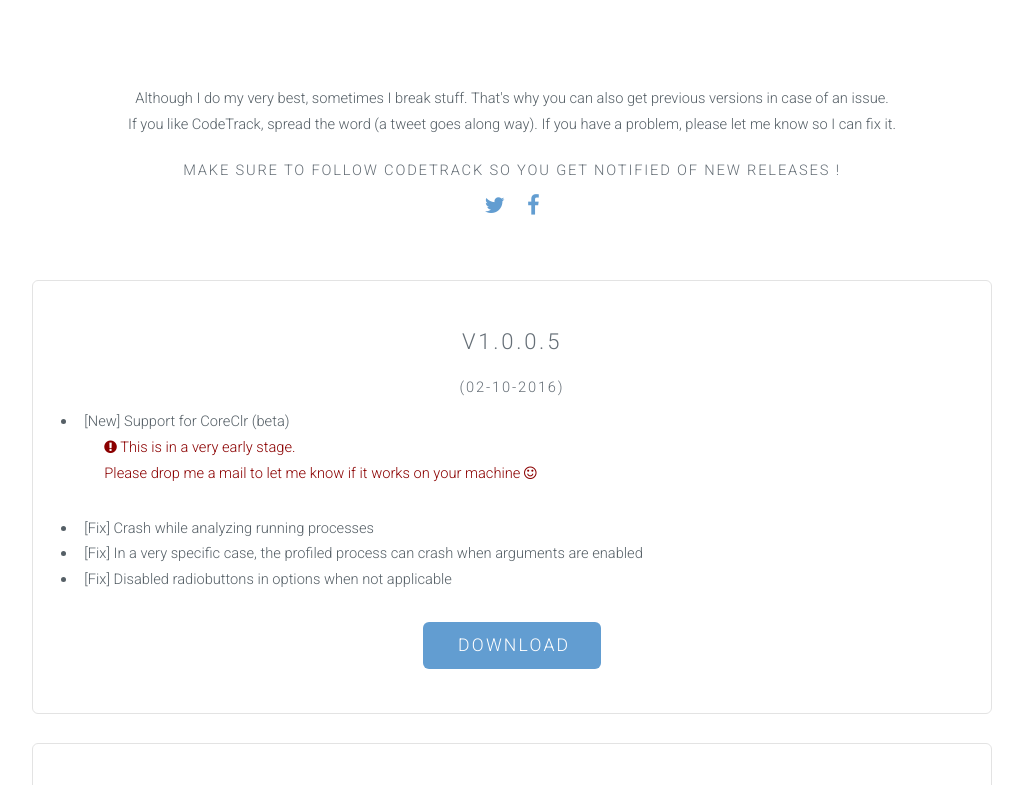
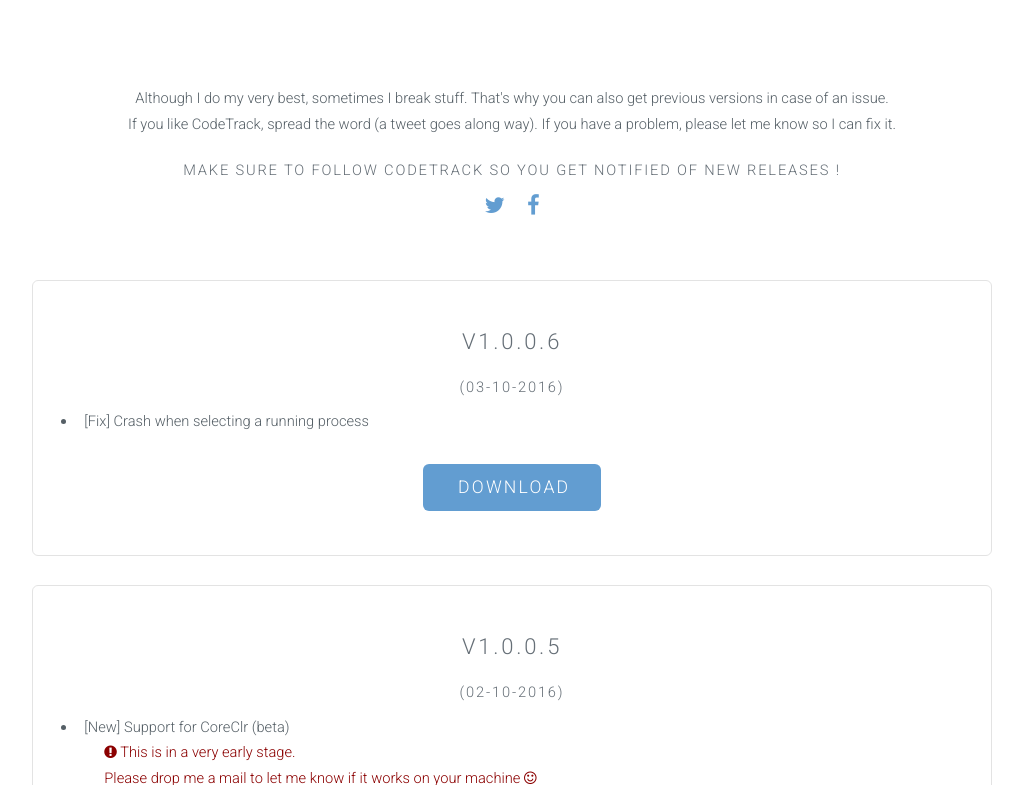
Before and after one commit to GetCodeTrack/getcodetrack.github.io, a plain HTML site: page releases.html in a window 1280 px wide. Shown: the part 479-1264 px from the top of the page, without its empty margins (128-1151 px from the left). Drawn offline with Linux system fonts and the light colour scheme.

Commit message:
released v1.0.0.6

```diff
--- a/releases.html
+++ b/releases.html
@@ -62,6 +62,22 @@
 							</ul>
 
 				</header>
+
+				<div class="container">
+					<div class="row" >
+						<div class="12u" >
+							<section class="special box" >
+								<h2>V1.0.0.6</h2>
+								<h1>(03-10-2016)</h1>
+								<ul>
+									<li>[Fix] Crash when selecting a running process</li>
+								</ul>
+
+								<a href="releases/codetrack_1_0_0_6.zip" class="button big special" onclick="trackOutboundLink('releases/codetrack_1_0_0_6.zip'); return false;">Download</a>
+							</section>
+						</div>
+					</div>
+				</div>
 
 				<div class="container">
 					<div class="row" >
```
